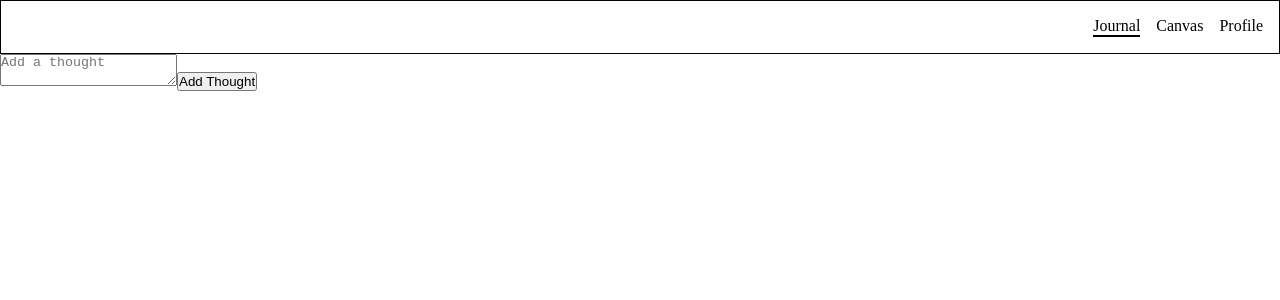
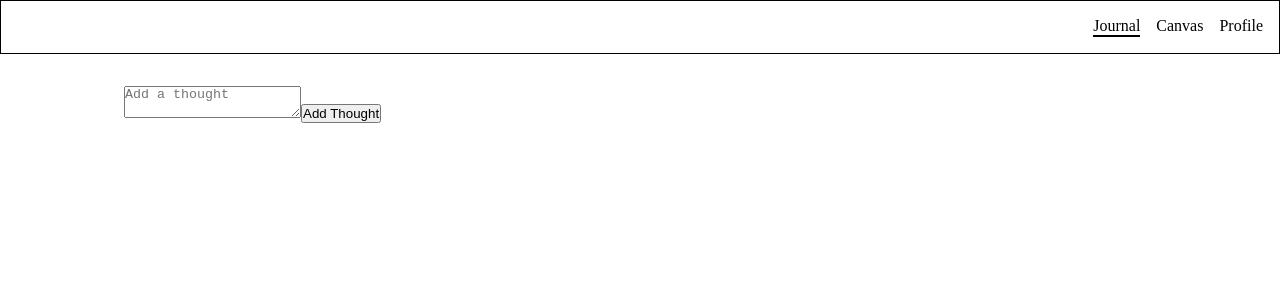
Before and after one commit to jekiquin/testing-collabpad, a React (Create React App) app: page /journal in a window 1280 px wide. Shown: the top 300 px of the page. Built offline with nearby package versions, Linux system fonts and the light colour scheme.

Commit message:
added more styling for the container

```diff
--- a/src/pages/Journal/Journal.js
+++ b/src/pages/Journal/Journal.js
@@ -1,4 +1,5 @@
 import AddThought from '../../components/AddThought/AddThought';
+import './Journal.scss';
 
 export default function Journal() {
 	return (
--- a/src/pages/Journal/Journal.scss
+++ b/src/pages/Journal/Journal.scss
@@ -0,0 +1,5 @@
+@use '../../partial-styles/placeholders' as *;
+
+.Journal {
+	@extend %container;
+}
--- a/src/partial-styles/_placeholders.scss
+++ b/src/partial-styles/_placeholders.scss
@@ -1,4 +1,9 @@
 %container {
 	max-width: 67.5rem;
 	margin: auto;
+	padding: 0.5rem 1rem;
+
+	@media screen and (min-width: 768px) {
+		padding: 2rem 1.5rem;
+	}
 }
```
